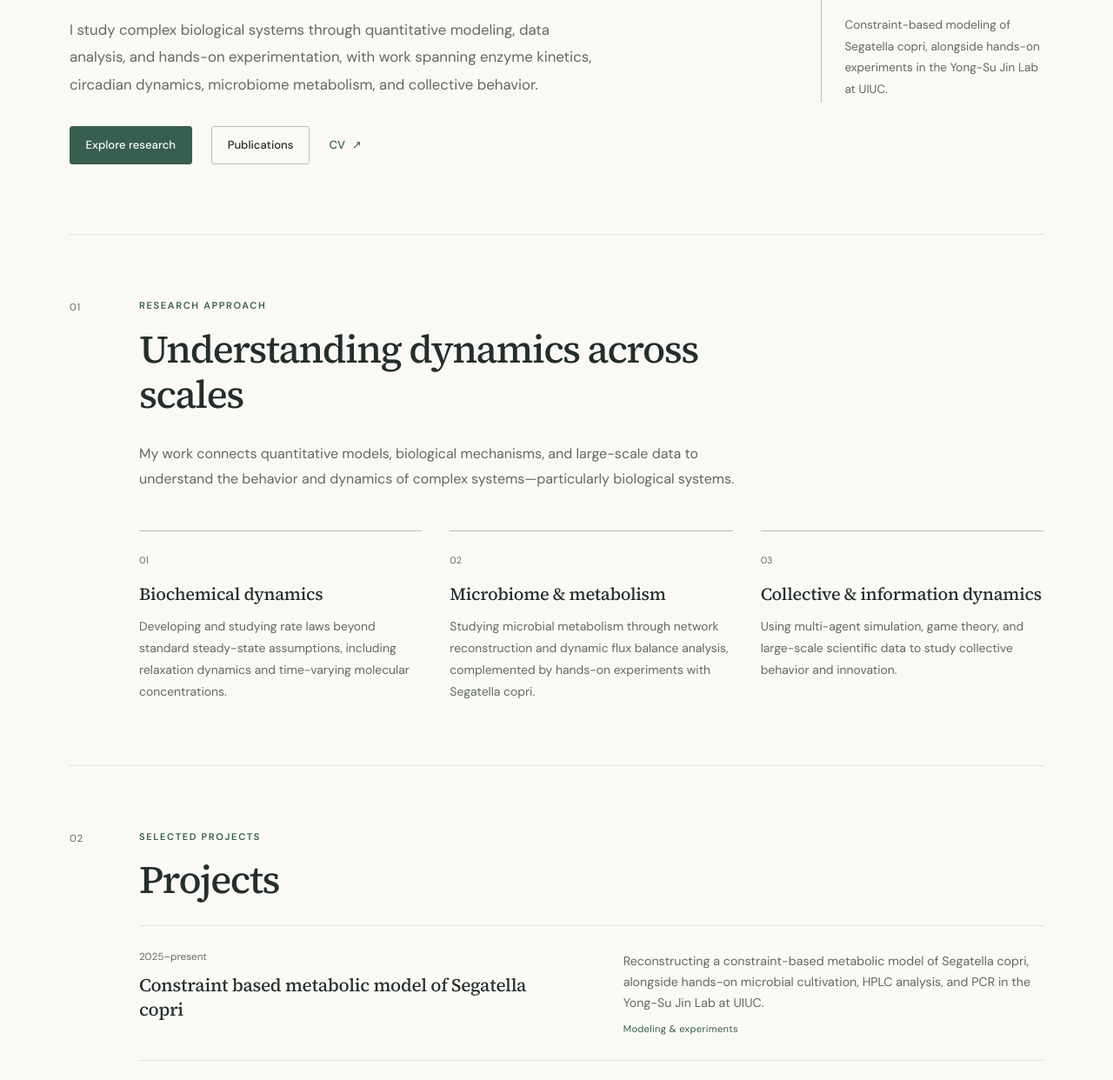
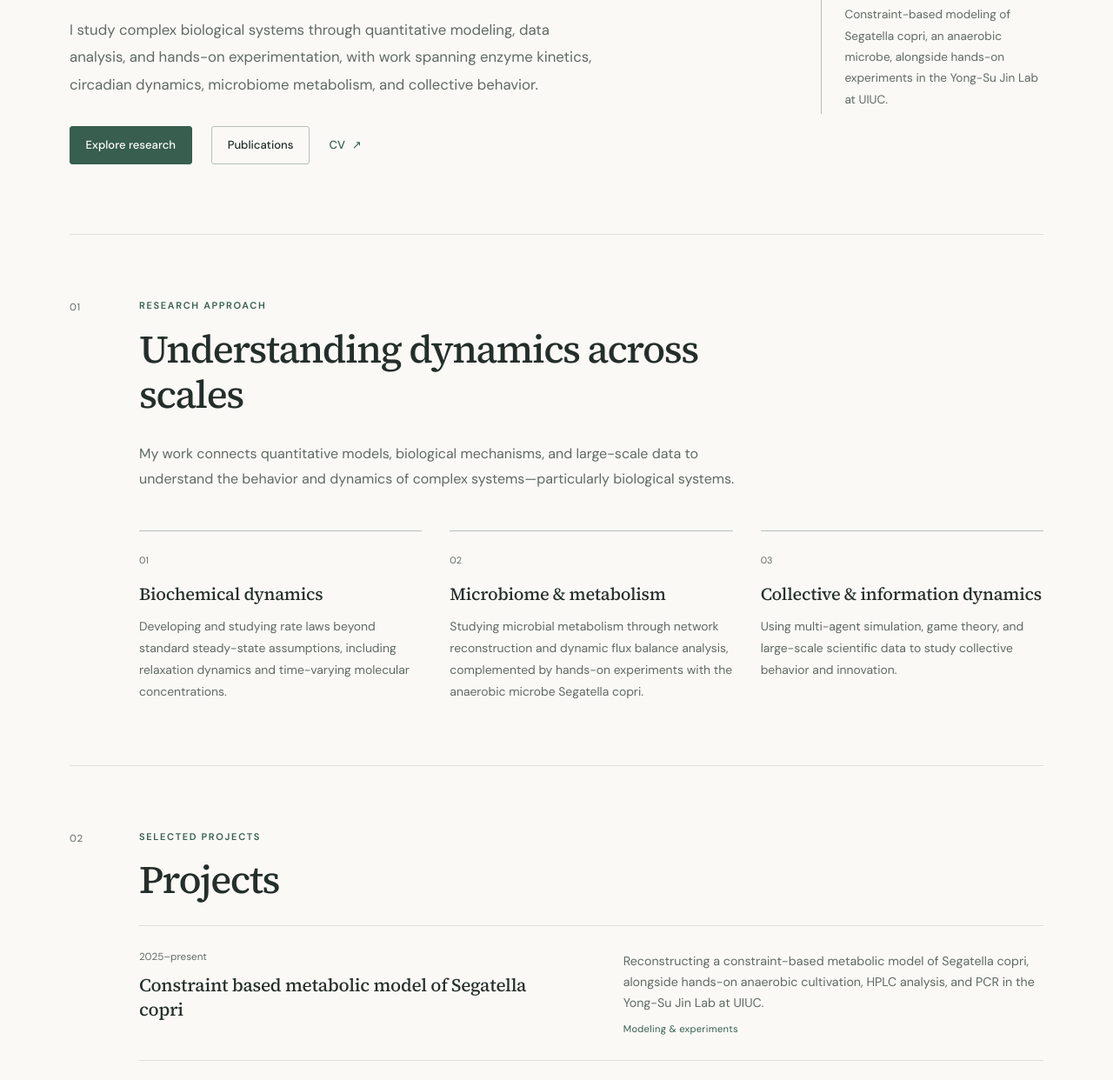
Before and after one commit to junghun9806/CV, a website: page index.html in a window 1280 px wide. Shown: the part 353-1595 px from the top of the page at 87% size. Drawn offline with Linux system fonts and the light colour scheme.

Commit message:
Clarify anaerobic microbial research experience

```diff
--- a/data/knowledge.json
+++ b/data/knowledge.json
@@ -4,7 +4,7 @@
     "disciplines": "Physics · Computational Biology · Dynamical Systems",
     "introduction": "I study complex biological systems through quantitative modeling, data analysis, and hands-on experimentation, with work spanning enzyme kinetics, circadian dynamics, microbiome metabolism, and collective behavior.",
     "currentFocus": "Metabolic networks and systems biology",
-    "currentFocusDetail": "Constraint-based modeling of Segatella copri, alongside hands-on experiments in the Yong-Su Jin Lab at UIUC.",
+    "currentFocusDetail": "Constraint-based modeling of Segatella copri, an anaerobic microbe, alongside hands-on experiments in the Yong-Su Jin Lab at UIUC.",
     "email": "wjdgnswkd61@gmail.com",
     "emails": [
       "wjdgnswkd61@gmail.com",
@@ -24,7 +24,7 @@
     },
     {
       "title": "Microbiome & metabolism",
-      "summary": "Studying microbial metabolism through network reconstruction and dynamic flux balance analysis, complemented by hands-on experiments with Segatella copri."
+      "summary": "Studying microbial metabolism through network reconstruction and dynamic flux balance analysis, complemented by hands-on experiments with the anaerobic microbe Segatella copri."
     },
     {
       "title": "Collective & information dynamics",
@@ -35,7 +35,7 @@
     {
       "period": "2025–present",
       "title": "Constraint based metabolic model of Segatella copri",
-      "summary": "Reconstructing a constraint-based metabolic model of Segatella copri, alongside hands-on microbial cultivation, HPLC analysis, and PCR in the Yong-Su Jin Lab at UIUC.",
+      "summary": "Reconstructing a constraint-based metabolic model of Segatella copri, alongside hands-on anaerobic cultivation, HPLC analysis, and PCR in the Yong-Su Jin Lab at UIUC.",
       "tag": "Modeling & experiments"
     },
     {
@@ -118,7 +118,7 @@
     {
       "period": "Aug. 15, 2026–present",
       "title": "Experimental research — Yong-Su Jin Lab",
-      "detail": "University of Illinois Urbana-Champaign (UIUC). Conducting hands-on research on Segatella copri, including microbial cultivation, high-performance liquid chromatography (HPLC), and PCR. Scheduled through Jan. 8, 2027."
+      "detail": "University of Illinois Urbana-Champaign (UIUC). Conducting hands-on research on the anaerobic microbe Segatella copri, including cultivation under anaerobic conditions, high-performance liquid chromatography (HPLC), and PCR. Scheduled through Jan. 8, 2027."
     },
     {
       "period": "Mar. 2021–present",
@@ -154,7 +154,7 @@
       "title": "Research overview",
       "category": "about",
       "keywords": ["Junghun Chae", "J. Chae", "research", "physics", "computational biology", "dynamical systems", "연구", "물리학", "계산생물학", "동역학"],
-      "text": "Junghun Chae is a physics M.S.–Ph.D. student at Ulsan National Institute of Science and Technology (UNIST). His work connects quantitative models, biological mechanisms, and large-scale data to understand the behavior and dynamics of complex systems—particularly biological systems. His CV documents research in biochemical kinetics, circadian dynamics, microbiome and metabolic-network modeling, collective-agent dynamics, biological information processing, and large-scale bibliometric analysis. He also conducts hands-on experiments on Segatella copri in the Yong-Su Jin Lab at the University of Illinois Urbana-Champaign (UIUC), including microbial cultivation, HPLC analysis, and PCR. This experimental research began on August 15, 2026 and is scheduled through January 8, 2027."
+      "text": "Junghun Chae is a physics M.S.–Ph.D. student at Ulsan National Institute of Science and Technology (UNIST). His work connects quantitative models, biological mechanisms, and large-scale data to understand the behavior and dynamics of complex systems—particularly biological systems. His CV documents research in biochemical kinetics, circadian dynamics, microbiome and metabolic-network modeling, collective-agent dynamics, biological information processing, and large-scale bibliometric analysis. He also conducts hands-on experiments on the anaerobic microbe Segatella copri in the Yong-Su Jin Lab at the University of Illinois Urbana-Champaign (UIUC), including anaerobic cultivation, HPLC analysis, and PCR. This experimental research began on August 15, 2026 and is scheduled through January 8, 2027."
     },
     {
       "id": "education-001",
@@ -216,8 +216,8 @@
       "id": "project-metabolic-network-001",
       "title": "Constraint based metabolic model of Segatella copri",
       "category": "project",
-      "keywords": ["Segatella copri", "metabolic network", "reconstruction", "metabolism", "microbiome", "UIUC", "Yong-Su Jin", "culture", "cultivation", "HPLC", "PCR", "experiments", "2025", "대사 네트워크", "장내 미생물", "실험", "배양"],
-      "text": "The CV lists “High-profile reconstruction of metabolic network of Segatella Copri” as an ongoing project beginning in 2025. The modeling advisors are Cheol-Min Ghim at UNIST and Pan-Jun Kim at Hong Kong Baptist University. Alongside this modeling work, Junghun Chae personally conducts experiments on Segatella copri in the Yong-Su Jin Lab at the University of Illinois Urbana-Champaign (UIUC), including microbial cultivation, HPLC analysis, and PCR. The experimental research began on August 15, 2026 and is scheduled through January 8, 2027. No experimental results or completed validation of the model have been specified."
+      "keywords": ["Segatella copri", "metabolic network", "reconstruction", "metabolism", "microbiome", "UIUC", "Yong-Su Jin", "anaerobic", "anaerobe", "culture", "cultivation", "HPLC", "PCR", "experiments", "2025", "대사 네트워크", "장내 미생물", "혐기성", "혐기", "실험", "배양"],
+      "text": "The CV lists “High-profile reconstruction of metabolic network of Segatella Copri” as an ongoing project beginning in 2025. The modeling advisors are Cheol-Min Ghim at UNIST and Pan-Jun Kim at Hong Kong Baptist University. Alongside this modeling work, Junghun Chae personally conducts experiments on the anaerobic microbe Segatella copri in the Yong-Su Jin Lab at the University of Illinois Urbana-Champaign (UIUC), including cultivation under anaerobic conditions, HPLC analysis, and PCR. The experimental research began on August 15, 2026 and is scheduled through January 8, 2027. No experimental results or completed validation of the model have been specified."
     },
     {
       "id": "project-vicsek-001",
@@ -265,8 +265,8 @@
       "id": "experience-uiuc-001",
       "title": "Hands-on experimental research in the Yong-Su Jin Lab at UIUC",
       "category": "experience",
-      "keywords": ["UIUC", "Illinois", "Urbana Champaign", "Yong-Su Jin", "lab", "laboratory", "Segatella copri", "experimental experience", "wet lab", "hands-on", "culture", "cultivation", "HPLC", "high performance liquid chromatography", "PCR", "2026", "2027", "실험", "경험", "실험실", "배양", "진용수", "일리노이"],
-      "text": "Junghun Chae reports hands-on experimental research on Segatella copri in the Yong-Su Jin Lab at the University of Illinois Urbana-Champaign (UIUC). He personally performs microbial cultivation, high-performance liquid chromatography (HPLC), and PCR experiments. This experience complements his computational metabolic-modeling work. The research began on August 15, 2026 and is scheduled to end on January 8, 2027. As of September 23, 2026, the work is ongoing; the January 8, 2027 end date is planned, not a completed appointment. No formal appointment title, additional experimental techniques, or experimental results have been specified."
+      "keywords": ["UIUC", "Illinois", "Urbana Champaign", "Yong-Su Jin", "lab", "laboratory", "Segatella copri", "experimental experience", "wet lab", "hands-on", "anaerobic", "anaerobe", "culture", "cultivation", "HPLC", "high performance liquid chromatography", "PCR", "2026", "2027", "혐기성", "혐기", "실험", "경험", "실험실", "배양", "진용수", "일리노이"],
+      "text": "Junghun Chae reports hands-on experimental research on the anaerobic microbe Segatella copri in the Yong-Su Jin Lab at the University of Illinois Urbana-Champaign (UIUC). He personally performs cultivation under anaerobic conditions, high-performance liquid chromatography (HPLC), and PCR experiments. This experience complements his computational metabolic-modeling work. The research began on August 15, 2026 and is scheduled to end on January 8, 2027. As of September 23, 2026, the work is ongoing; the January 8, 2027 end date is planned, not a completed appointment. No formal appointment title, additional experimental techniques, or experimental results have been specified."
     },
     {
       "id": "technical-001",
--- a/index.html
+++ b/index.html
@@ -58,7 +58,7 @@
         <aside class="research-note" aria-label="Research focus">
           <p>Current focus</p>
           <strong data-profile="currentFocus">Metabolic networks and systems biology</strong>
-          <small data-profile="currentFocusDetail">Constraint-based modeling of Segatella copri, alongside hands-on experiments in the Yong-Su Jin Lab at UIUC.</small>
+          <small data-profile="currentFocusDetail">Constraint-based modeling of Segatella copri, an anaerobic microbe, alongside hands-on experiments in the Yong-Su Jin Lab at UIUC.</small>
         </aside>
       </section>
 
@@ -80,7 +80,7 @@
             <article>
               <span>02</span>
               <h3>Microbiome &amp; metabolism</h3>
-              <p>Studying microbial metabolism through network reconstruction and dynamic flux balance analysis, complemented by hands-on experiments with Segatella copri.</p>
+              <p>Studying microbial metabolism through network reconstruction and dynamic flux balance analysis, complemented by hands-on experiments with the anaerobic microbe Segatella copri.</p>
             </article>
             <article>
               <span>03</span>
@@ -99,7 +99,7 @@
           <div class="project-list" id="project-list">
             <article>
               <div><span class="project-year">2025–present</span><h3>Constraint based metabolic model of Segatella copri</h3></div>
-              <p>Reconstructing a constraint-based metabolic model of Segatella copri, alongside hands-on microbial cultivation, HPLC analysis, and PCR in the Yong-Su Jin Lab at UIUC.</p>
+              <p>Reconstructing a constraint-based metabolic model of Segatella copri, alongside hands-on anaerobic cultivation, HPLC analysis, and PCR in the Yong-Su Jin Lab at UIUC.</p>
               <span class="project-tag">Modeling &amp; experiments</span>
             </article>
             <article>
@@ -175,7 +175,7 @@
           <div class="timeline" id="experience-list">
             <article>
               <span>Aug. 15, 2026–present</span>
-              <div><h3>Experimental research — Yong-Su Jin Lab</h3><p>University of Illinois Urbana-Champaign (UIUC). Conducting hands-on research on Segatella copri, including microbial cultivation, high-performance liquid chromatography (HPLC), and PCR. Scheduled through Jan. 8, 2027.</p></div>
+              <div><h3>Experimental research — Yong-Su Jin Lab</h3><p>University of Illinois Urbana-Champaign (UIUC). Conducting hands-on research on the anaerobic microbe Segatella copri, including cultivation under anaerobic conditions, high-performance liquid chromatography (HPLC), and PCR. Scheduled through Jan. 8, 2027.</p></div>
             </article>
             <article>
               <span>Mar. 2021–present</span>
```
